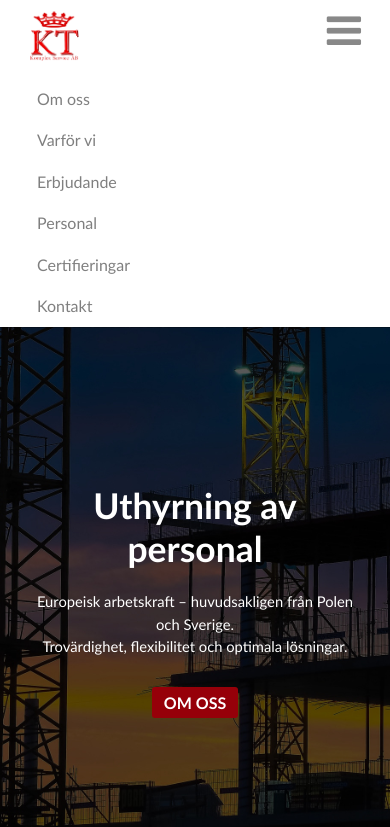
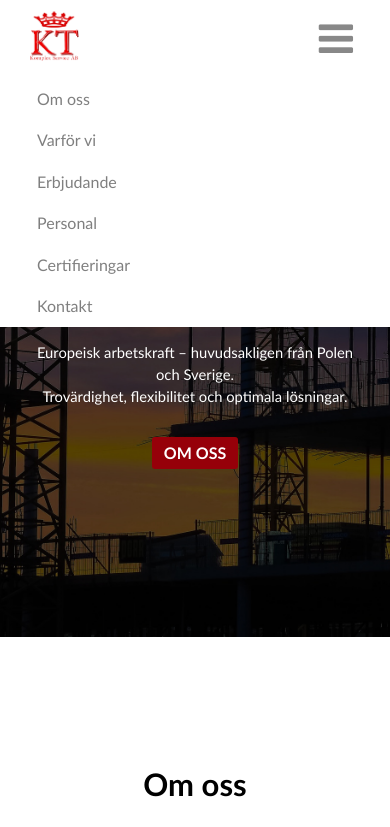
Before and after one commit to zenit710/wynajem-pracownikow, a website: page index.html in a window 390 px wide. Both pictures are taken after a click on the item 343 px from the left and 31 px from the top of the page. Shown: the top 827 px of the page. Drawn offline with nearby package versions, Linux system fonts and the light colour scheme; files that its build step writes are made by us from their sources; files whose address does not match are found by name.

Commit message:
pokazywanie menu mobilnego

```diff
--- a/index.html
+++ b/index.html
@@ -36,7 +36,7 @@
         <nav class="wrapper">
             <ul class="brand">
                 <li><a href="#" role="button"><img src="dist/img/logo.png" alt="KT Komplex Service AB" /></a></li>
-                <li class="mobile-bars"><a href="#" role="button"><i class="fa fa-bars" aria-hidden="true"></i></a></li>
+                <li class="mobile-bars"><i class="fa fa-bars" aria-hidden="true"></i></li>
             </ul>
             <ul class="links">
                 <li><a href="#about">Om oss</a></li>
@@ -210,7 +210,7 @@
                     <div>Arbete inom skog, lantsbruk och trädgård</div>
                 </div>
                 <div class="job col-6 col-md-4 col-lg-2 welder">
-                    <div class="img-holder"><img src="dist/img/svetsare.jpg" alt="Svetsare"/></div>
+                    <div class="img-holder"><img src="dist/img/svet" alt="Svetsare"/></div>
                     <div>Svetsare</div>
                 </div>
             </div>
--- a/src/style/_header.scss
+++ b/src/style/_header.scss
@@ -3,6 +3,7 @@ body  > header {
   background-size: cover;
   overflow: hidden;
   padding: 10rem 0;
+  margin-top: 77px;
 
   .row {
     text-align: center;
@@ -23,6 +24,7 @@ body  > header {
     height: 100vh;
     min-height: 600px;
     display: flex;
+    margin-top: 0;
 
     .wrapper {
       margin: auto;
--- a/src/style/_nav.scss
+++ b/src/style/_nav.scss
@@ -1,6 +1,10 @@
 .navbar {
   margin-bottom: 0;
   background-color: $menuBgColor;
+  position: fixed;
+  top: 0;
+  width: 100%;
+  z-index: 2;
 
   nav {
     ul {
@@ -21,20 +25,13 @@
           &.mobile-bars {
             float: right;
             font-size: 40px;
+            color: $menuFontColorActive;
+            transition: color .3s;
+            padding-top: 18px;
 
-            &:active {
+            &:active, &.active {
               background: transparent;
-            }
-
-            a {
-              color: $menuFontColorActive;
-              transition: color .3s;
-            }
-
-            &.active {
-              a {
-                color: $menuFontColor;
-              }
+              color: $standardGrey;
             }
           }
         }
```
